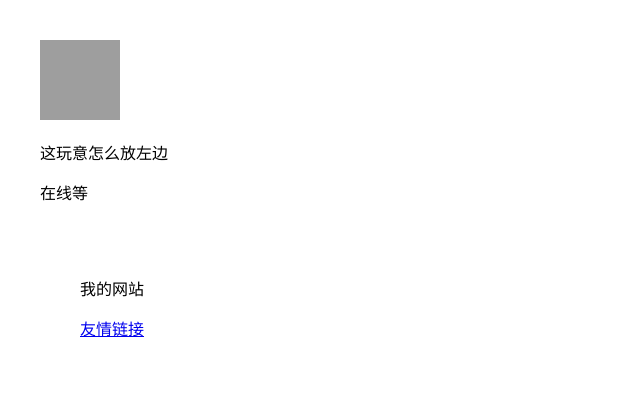
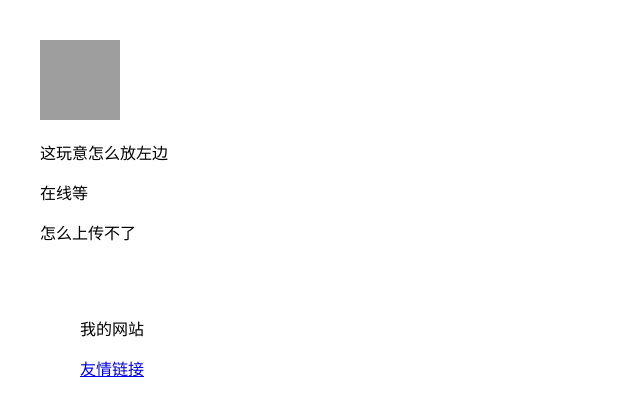
Before and after one commit to jiaowshuaige/huang, a plain HTML site: page index (3).html in a window 1280 px wide. Shown: the whole page, without its empty margins (0-640 px from the left). Drawn offline with Linux system fonts and the light colour scheme; grey boxes are pictures that could not be loaded.

Commit message:
Update index (3).html

```diff
--- a/index (3).html
+++ b/index (3).html
@@ -24,7 +24,7 @@
 
 <p>这玩意怎么放左边</P>
 <p>在线等</P>
- <p></P>
+ <p>怎么上传不了</P>
  <p></P>
  <p></P>
  <p></P>
```
